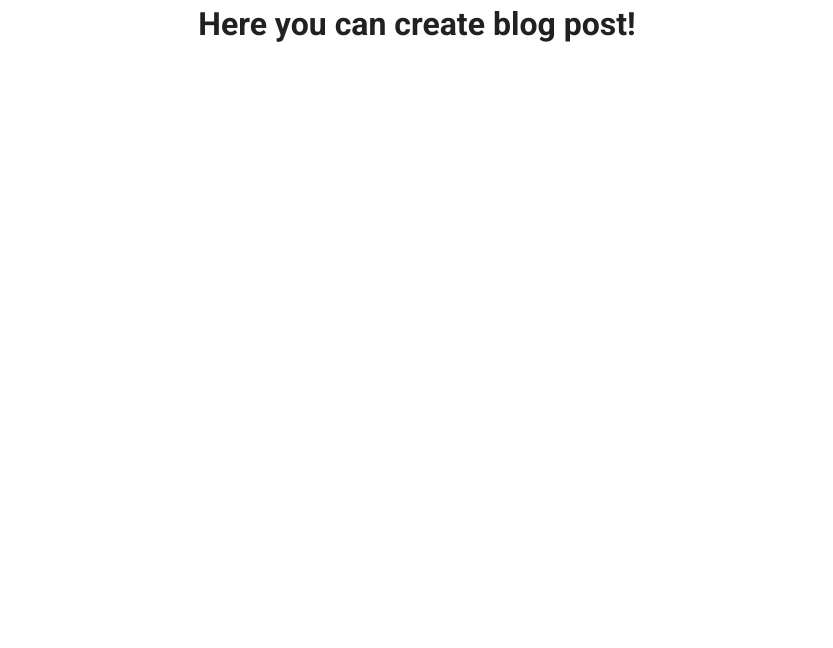
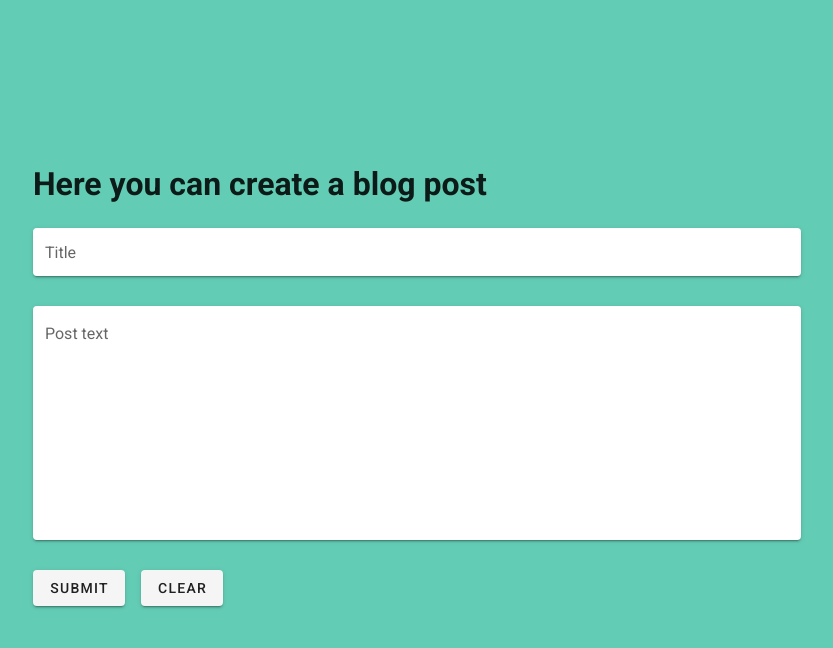
Before and after one commit to DSProject1/frontend, a Nuxt app: page /create in a window 1280 px wide. Shown: the top 648 px of the page, without its empty margins (223-1056 px from the left). Built offline with nearby package versions, Linux system fonts and the light colour scheme.

Commit message:
Add post form

```diff
--- /dev/null
+++ b/components/PostForm.vue
@@ -0,0 +1,55 @@
+<template>
+    <div class="form-holder">
+        <h1>Here you can create a blog post</h1>
+        <v-text-field
+            v-model="title"
+            label="Title"
+            solo
+            required
+        ></v-text-field>
+        <v-textarea
+            v-model="body"
+            solo
+            label="Post text"
+            rows="8"
+            row-height="30"
+            no-resize
+            required
+        ></v-textarea>
+
+        <v-btn class="mr-4" @click="submit">submit</v-btn>
+        <v-btn @click.prevent="clear">clear</v-btn>
+    </div>
+</template>
+
+<script>
+    export default {
+        data() {
+            return {
+                title: '',
+                body: '',
+            }
+        },
+        methods: {
+            submit() {
+                console.log(this.title);
+                this.clear();
+            },
+            clear() {
+                this.title = '';
+                this.body = '';
+            }
+        },
+    }
+</script>
+
+<style lang="scss" scoped>
+.form-holder {
+    margin: auto;
+    width: 60%;
+    margin-top: 20vh;
+}
+h1 {
+    margin-bottom: 20px;
+}
+</style>
--- a/layouts/default.vue
+++ b/layouts/default.vue
@@ -1,11 +1,6 @@
 <template>
-  <v-app >
-    <v-layout
-    column
-    align-center
-    >
-        <nuxt />
-    </v-layout>
+  <v-app class="app">
+    <nuxt />
   </v-app>
 </template>
 
@@ -13,3 +8,9 @@
 export default {
 }
 </script>
+
+<style lang="scss" scoped>
+.app {
+  background-color: rgb(99, 204, 181);
+}
+</style>
--- a/pages/create.vue
+++ b/pages/create.vue
@@ -1,12 +1,15 @@
 <template>
     <div>
-        <h1>Here you can create blog post!</h1>
+        <PostForm></PostForm>
     </div>
 </template>
 
 <script>
+    import PostForm from '@/components/PostForm.vue';
     export default {
-
+        components: {
+            PostForm,
+        },
     }
 </script>
 
```
